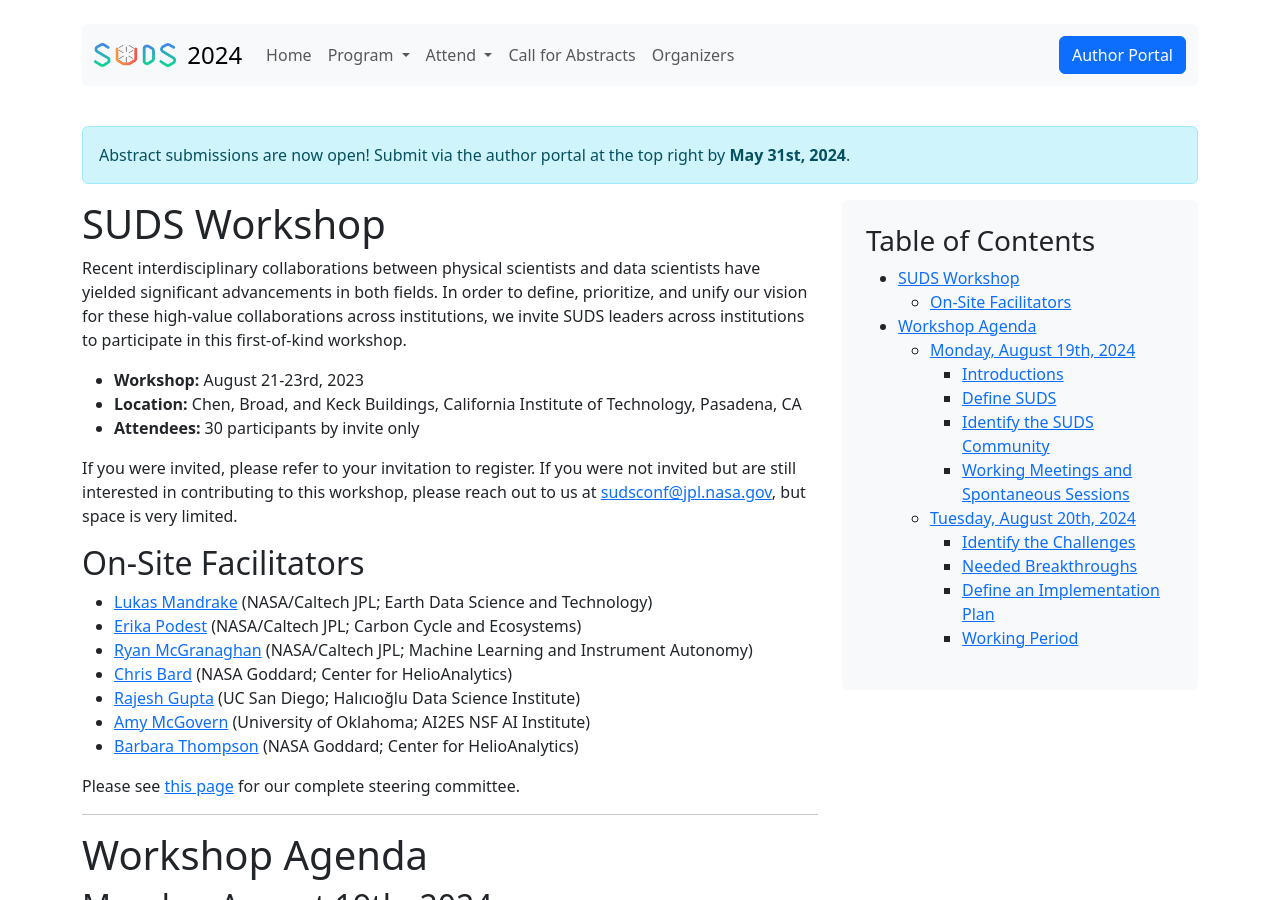
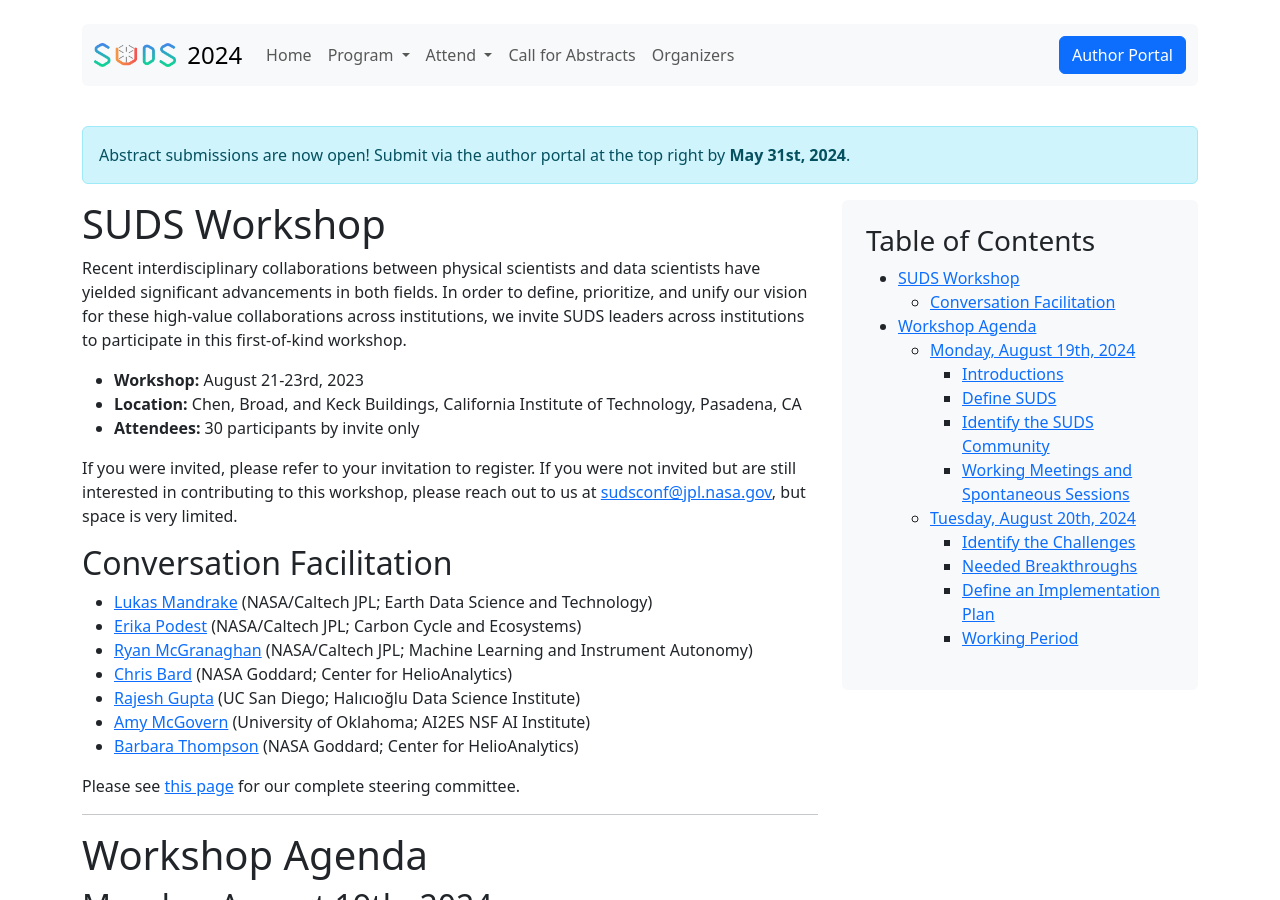
Before and after one commit to JPLMLIA/sudsconf, a Jekyll site: the page built from program/workshop.md, in a window 1280 px wide and 900 px high. Built offline with Jekyll 4.4.1, drawn with Linux system fonts in a browser that asks for light colours; a script that is not in the unit is left out; comment, search, counter and statistics services are not loaded.

Commit message:
On-site Facilitators -> Conversation Facilitation

```diff
--- a/program/workshop.md
+++ b/program/workshop.md
@@ -17,7 +17,7 @@ Recent interdisciplinary collaborations between physical scientists and data sci
 
 If you were invited, please refer to your invitation to register. If you were not invited but are still interested in contributing to this workshop, please reach out to us at [sudsconf@jpl.nasa.gov](mailto:sudsconf@jpl.nasa.gov), but space is very limited.
 
-## On-Site Facilitators
+## Conversation Facilitation
 - [Lukas Mandrake](https://ml.jpl.nasa.gov/alumni/lukas-mandrake.html) (NASA/Caltech JPL; Earth Data Science and Technology)
 - [Erika Podest](https://science.jpl.nasa.gov/people/Podest/) (NASA/Caltech JPL; Carbon Cycle and Ecosystems)
 - [Ryan McGranaghan](https://ml.jpl.nasa.gov/members/ryan-mcgranaghan.html) (NASA/Caltech JPL; Machine Learning and Instrument Autonomy)
```
